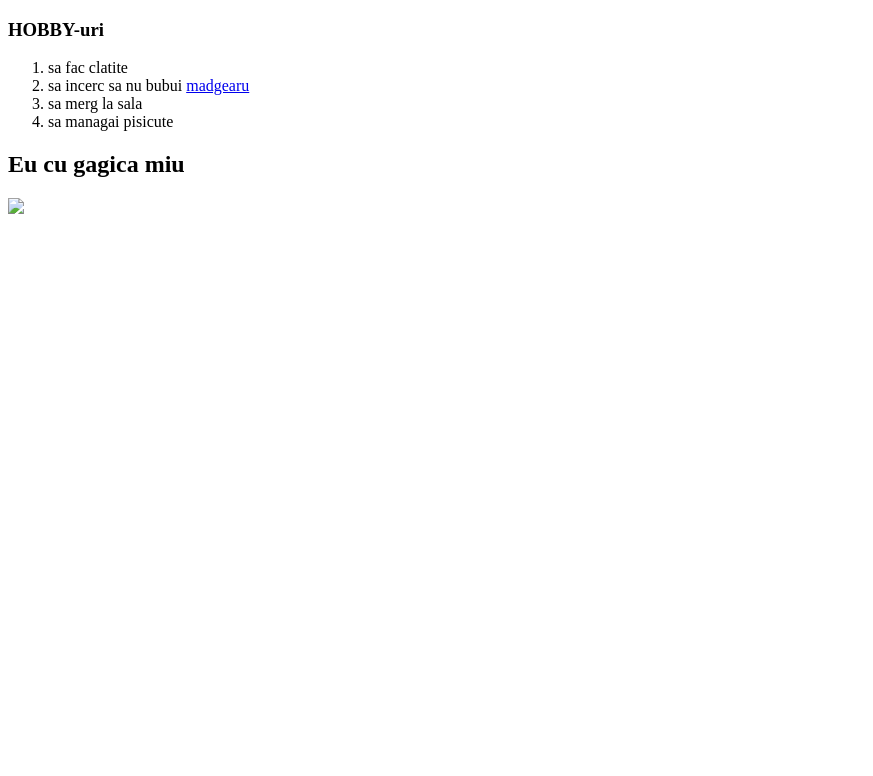
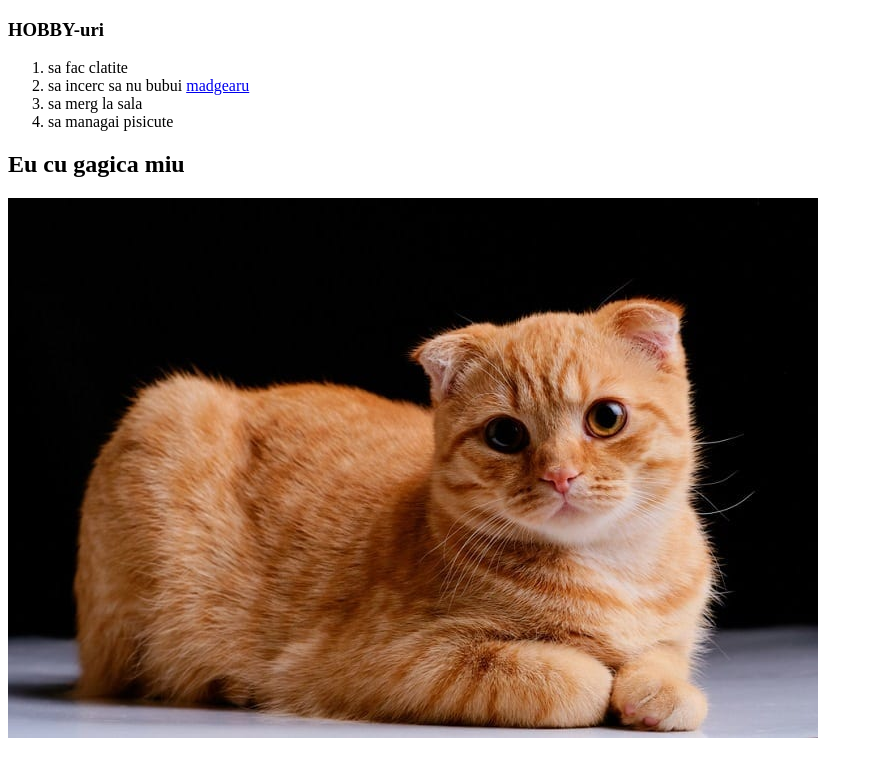
Before and after one commit to mariaiubirici/pisic, a plain HTML site: page hobby.html in a window 1280 px wide. Shown: the whole page, without its empty margins (0-873 px from the left). Drawn offline with Linux system fonts and the light colour scheme.

Commit message:
Update hobby.html

```diff
--- a/hobby.html
+++ b/hobby.html
@@ -15,6 +15,6 @@
       <li>sa managai pisicute</li>
     </ol>
     <h2> Eu cu gagica miu</h2>
-    <img src="doua pisicute.jpg">
+    <img src="images/pisicuta portocalie.jpg">
 </body>
 </html>
```
